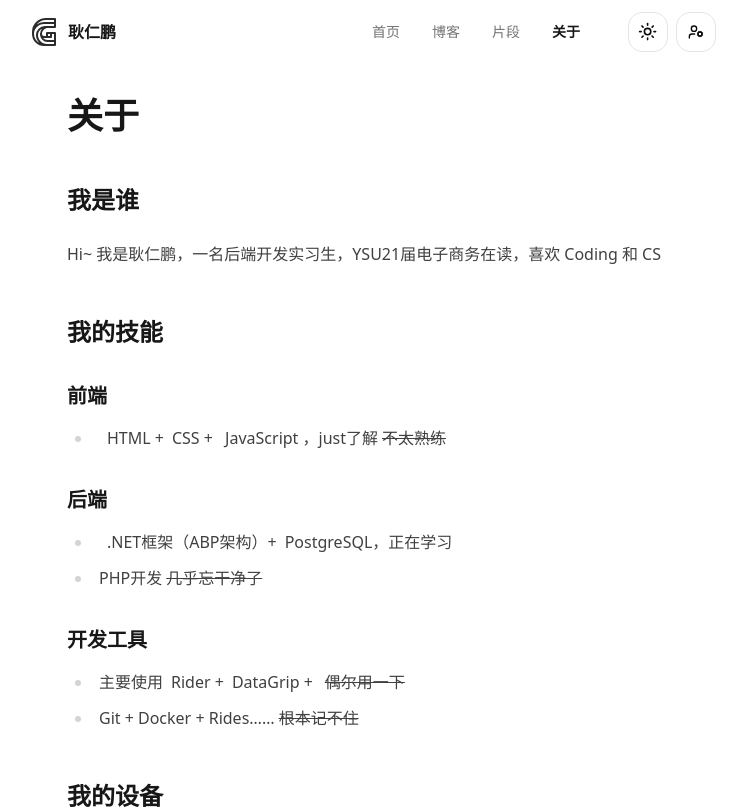
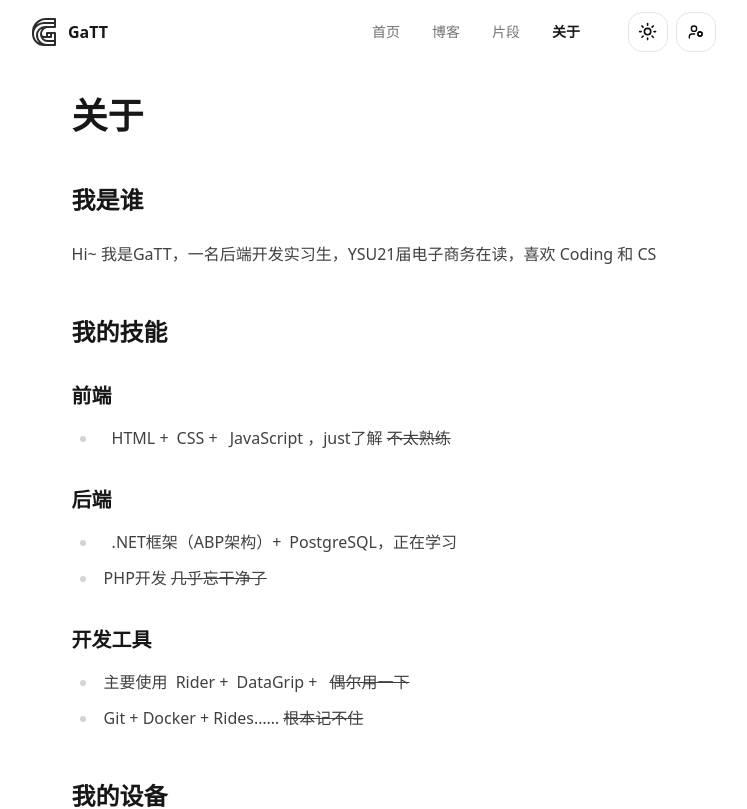
Before and after one commit to MattGRP/GaTT, a Next.js app: page /about in a window 1280 px wide. Shown: the top 809 px of the page, without its empty margins (276-1023 px from the left). Built offline with nearby package versions, Linux system fonts and the light colour scheme; no server answers; the database is empty; what tailwindcss-animated, tailwindcss-debug-screens would draw is missing.

Commit message:
更新 info.ts

```diff
--- a/constants/info.ts
+++ b/constants/info.ts
@@ -2,7 +2,7 @@
 export const EMAIL = "grp20030321@163.com";
 
 /** 昵称 */
-export const NICKNAME = "耿仁鹏";
+export const NICKNAME = "GaTT";
 
 /** Github 个人页 */
 export const GITHUB_PAGE = "https://github.com/MattGRP";
```
